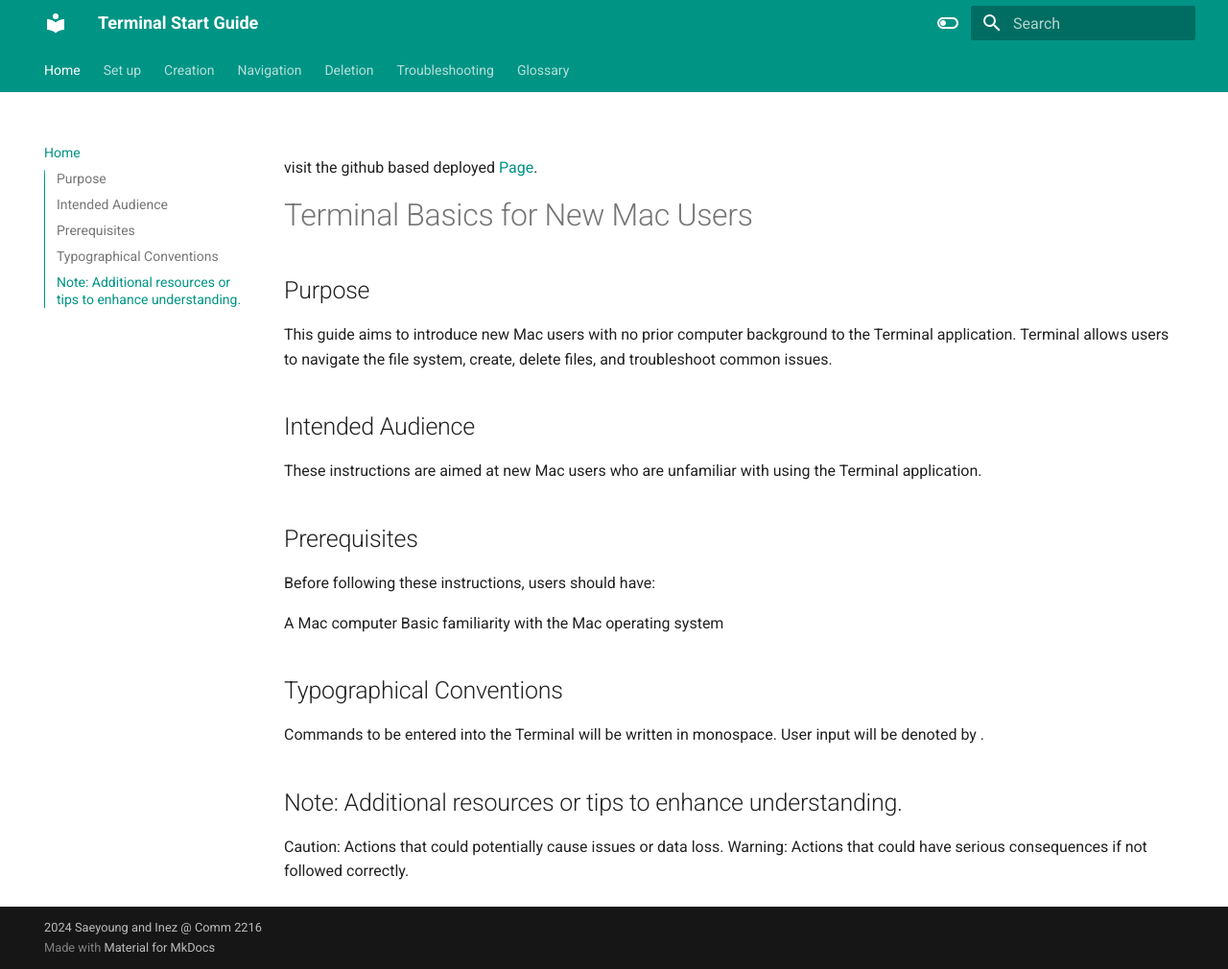
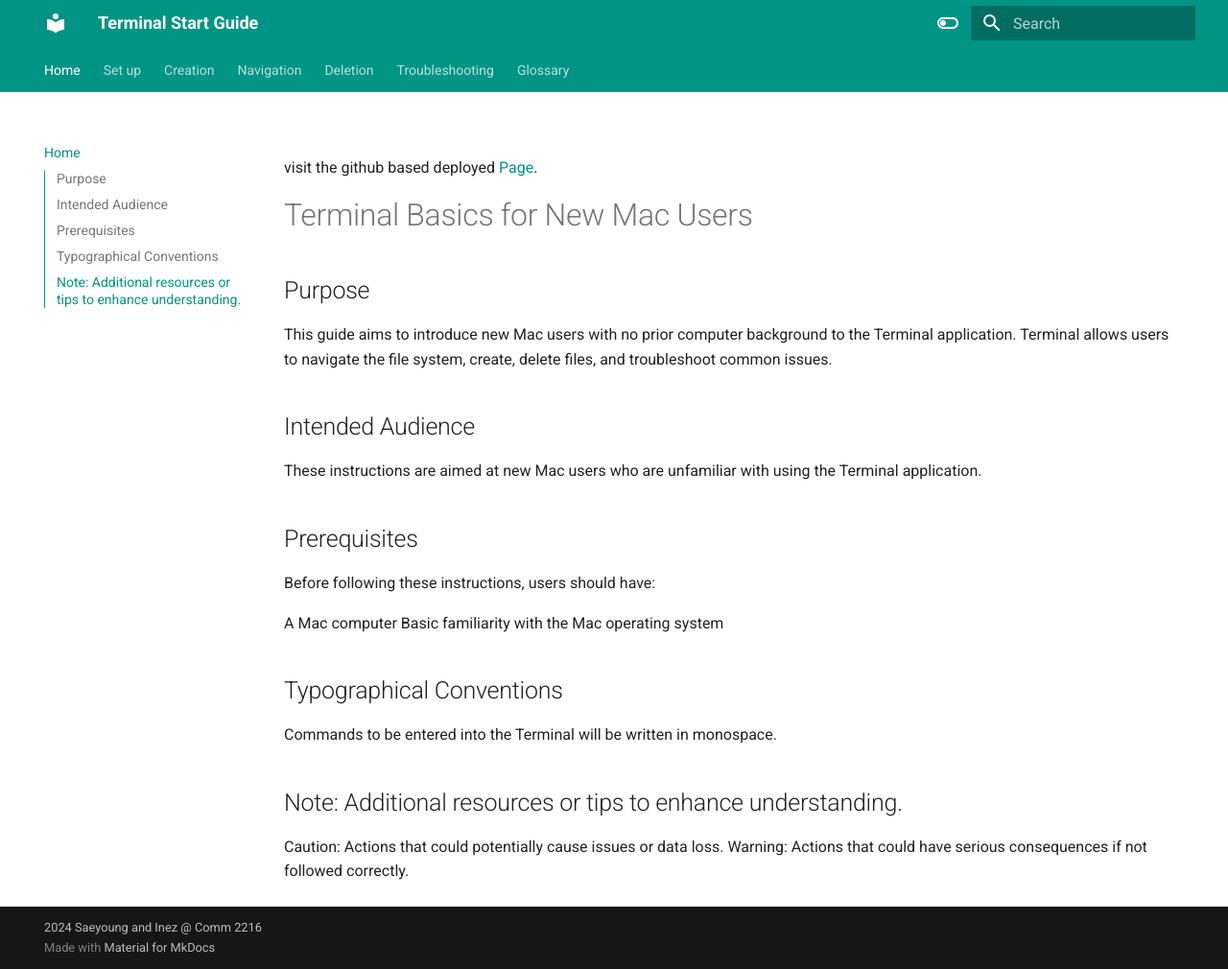
Before and after one commit to Inez-y/user_docs_Inez_Saeyoung, an MkDocs documentation site: the page built from docs/index.md, in a window 1280 px wide and 1010 px high. Shown: the whole window at 96% size. Built offline with MkDocs 1.6.1 and Material for MkDocs 9.7.7, drawn with Linux system fonts in a browser that asks for light colours.

```diff
--- a/docs/index.md
+++ b/docs/index.md
@@ -20,7 +20,6 @@ Basic familiarity with the Mac operating system
 ## Typographical Conventions
 
 Commands to be entered into the Terminal will be written in monospace.
-User input will be denoted by <user_input>.
 
 ## Note: Additional resources or tips to enhance understanding.
 
--- a/mkdocs.yml
+++ b/mkdocs.yml
@@ -3,7 +3,7 @@ nav:
   - Home: "index.md"
   - Set up: "setup.md"
   - Creation: "creation1.md"
-  - Navigation: "navigation.md"
+  - Navigation: "navigation1.md"
   - Deletion: "deletion.md"
   - Troubleshooting: "troubleshooting.md"
   - Glossary: "glossaryterm.md"
```
